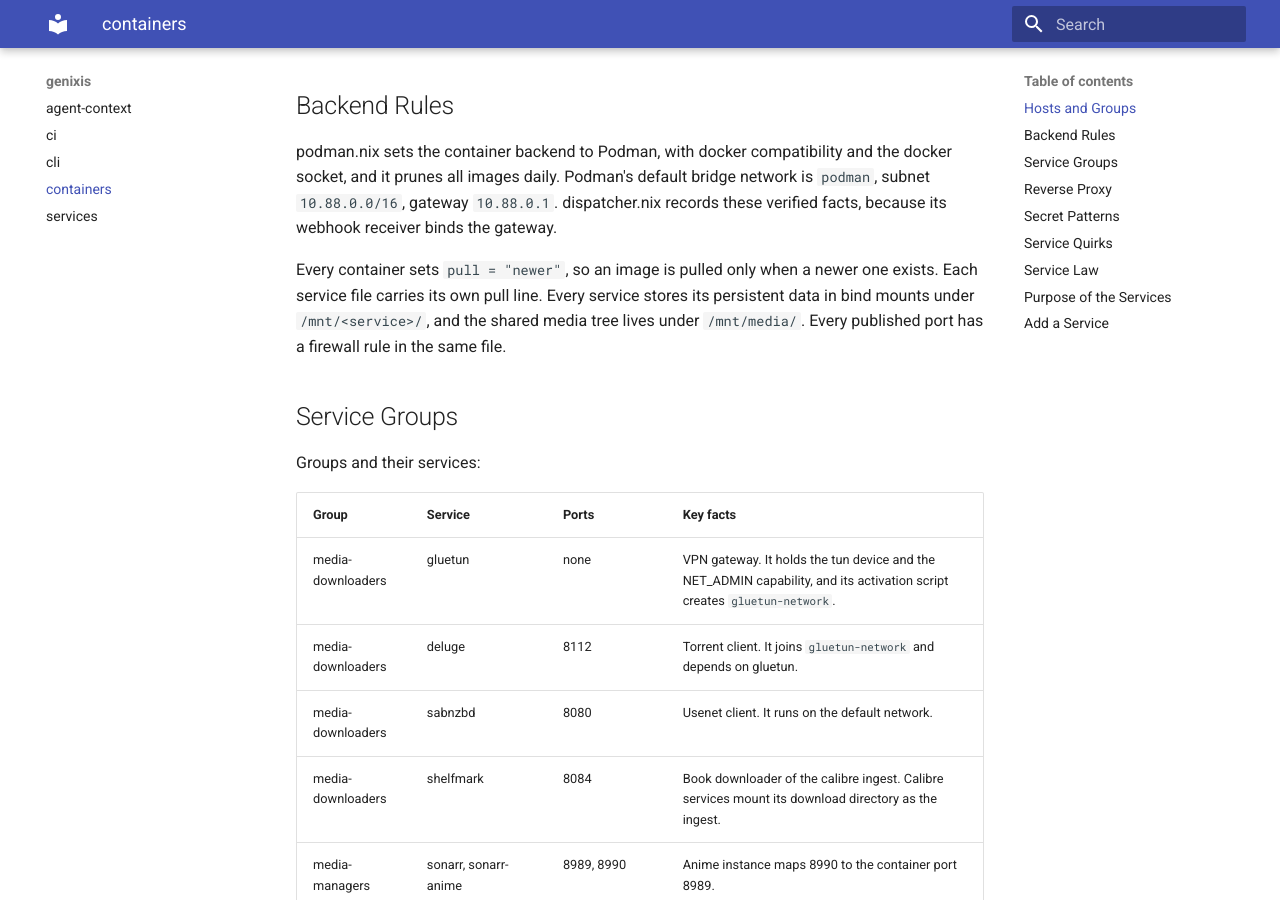
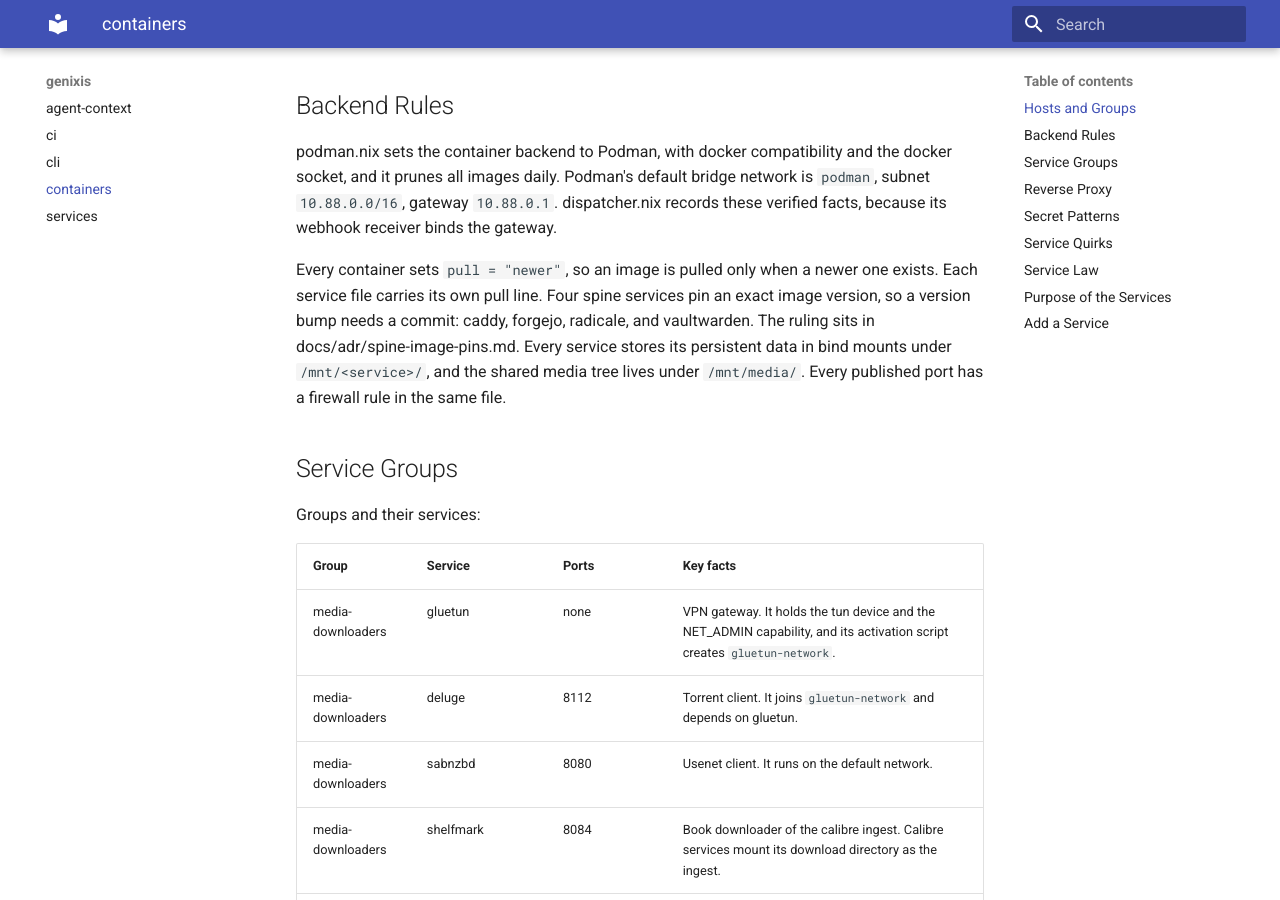
Before and after one commit to Jracon/genixis, an MkDocs documentation site: the page built from docs/containers.md, in a window 1280 px wide and 900 px high, scrolled down 351 px. Built offline with MkDocs 1.6.1 and Material for MkDocs 9.7.7, drawn with Linux system fonts in a browser that asks for light colours; some of the changed text lies outside the part shown.

Commit message:
fix(containers): pin the four spine images to exact versions
The spine containers caddy, forgejo, radicale, and vaultwarden ran on moving tags, so a restart could move a spine image with no commit and no review (issue 429). Pin each to the exact version that its moving tag resolved to on 2026-11-16: caddy 2.11.9, forgejo 17.0.1, radicale 3.9.1, and vaultwarden 1.37.5. Caddy, radicale, and vaultwarden share one digest between the moving tag and the exact tag on their registries. The forgejo pin rests on the nixpkgs of the lock, which builds 17.0.1, because the codeberg registry pages served a stale view to the leg. pull = newer stays on each service, and docs/containers.md states the four pins.

Co-Authored-By: Claude Code <noreply@anthropic.com>

```diff
--- a/docs/containers.md
+++ b/docs/containers.md
@@ -10,7 +10,7 @@ Two hosts run containers: `media` and `services`. Host `media` loads the three m
 
 podman.nix sets the container backend to Podman, with docker compatibility and the docker socket, and it prunes all images daily. Podman's default bridge network is `podman`, subnet `10.88.0.0/16`, gateway `10.88.0.1`. dispatcher.nix records these verified facts, because its webhook receiver binds the gateway.
 
-Every container sets `pull = "newer"`, so an image is pulled only when a newer one exists. Each service file carries its own pull line. Every service stores its persistent data in bind mounts under `/mnt/<service>/`, and the shared media tree lives under `/mnt/media/`. Every published port has a firewall rule in the same file.
+Every container sets `pull = "newer"`, so an image is pulled only when a newer one exists. Each service file carries its own pull line. Four spine services pin an exact image version, so a version bump needs a commit: caddy, forgejo, radicale, and vaultwarden. The ruling sits in docs/adr/spine-image-pins.md. Every service stores its persistent data in bind mounts under `/mnt/<service>/`, and the shared media tree lives under `/mnt/media/`. Every published port has a firewall rule in the same file.
 
 ## Service Groups
 
```
Also changed, not shown: other parts of docs/containers.md (+1 -1 lines), 4 other files.
